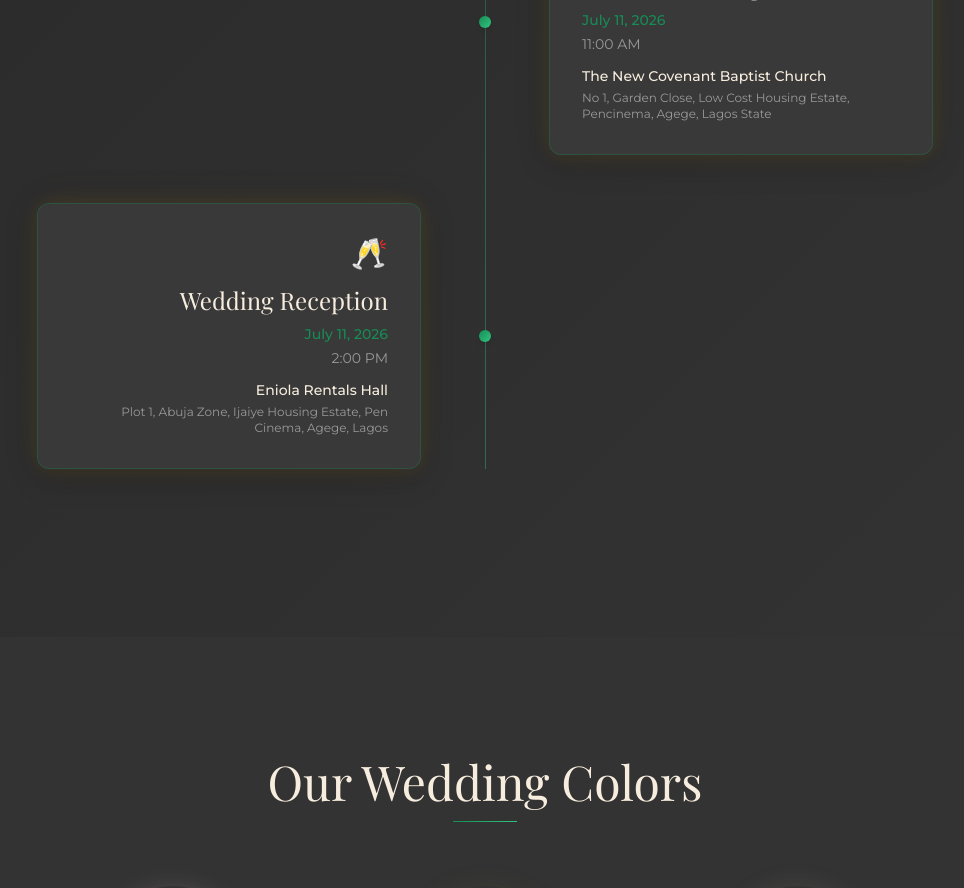
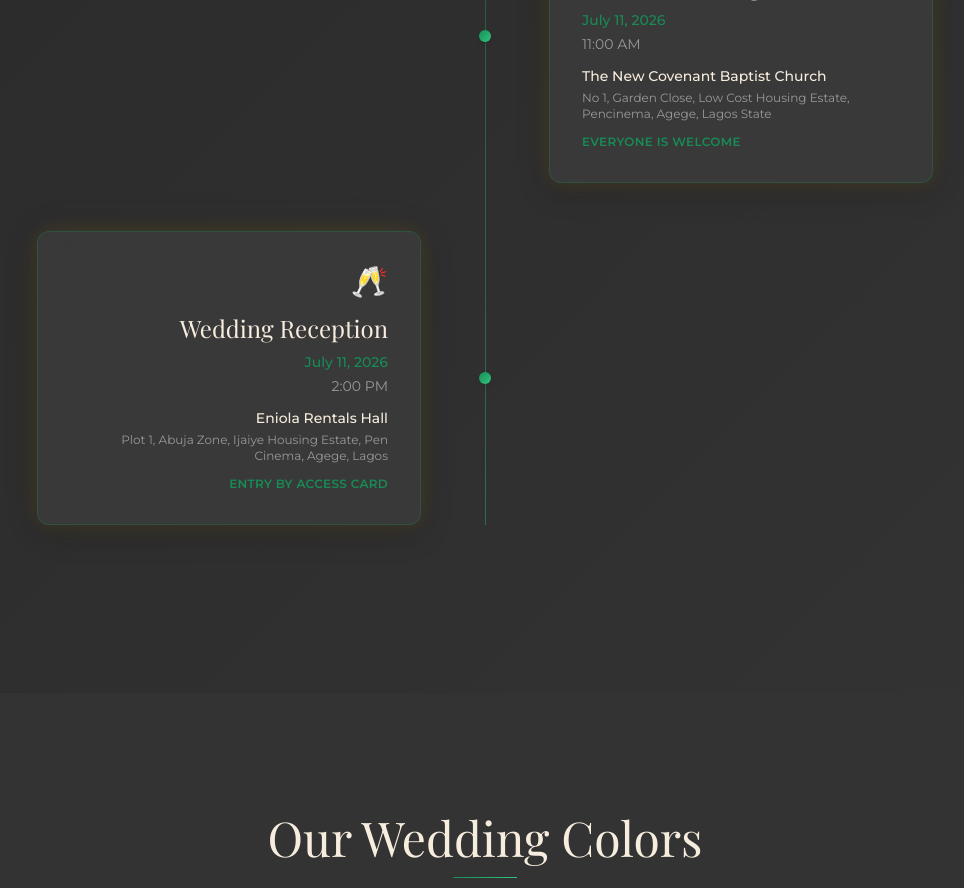
Before and after one commit to Itunuoluwami/Olwatomide-Morenikeji, a React (Vite) app: page / in a window 1280 px wide. Shown: the part 4820-5708 px from the top of the page, without its empty margins (155-1119 px from the left). Built offline with nearby package versions, Linux system fonts and the light colour scheme; the HTML template or start-up script is replaced by a standard one; a web font is replaced by a local one.

Commit message:
Changes
Co-authored-by: jameskayode <99326844+jameskayode@users.noreply.github.com>

```diff
--- a/src/components/wedding/TimelineSection.tsx
+++ b/src/components/wedding/TimelineSection.tsx
@@ -23,6 +23,7 @@ const events = [
     time: "11:00 AM",
     venue: "The New Covenant Baptist Church",
     address: "No 1, Garden Close, Low Cost Housing Estate, Pencinema, Agege, Lagos State",
+    note: "Everyone is welcome",
   },
   {
     icon: Wine,
@@ -32,7 +33,7 @@ const events = [
     time: "2:00 PM",
     venue: "Eniola Rentals Hall",
     address: "Plot 1, Abuja Zone, Ijaiye Housing Estate, Pen Cinema, Agege, Lagos",
-
+    note: "Entry by access card",
   },
 ];
 
```
